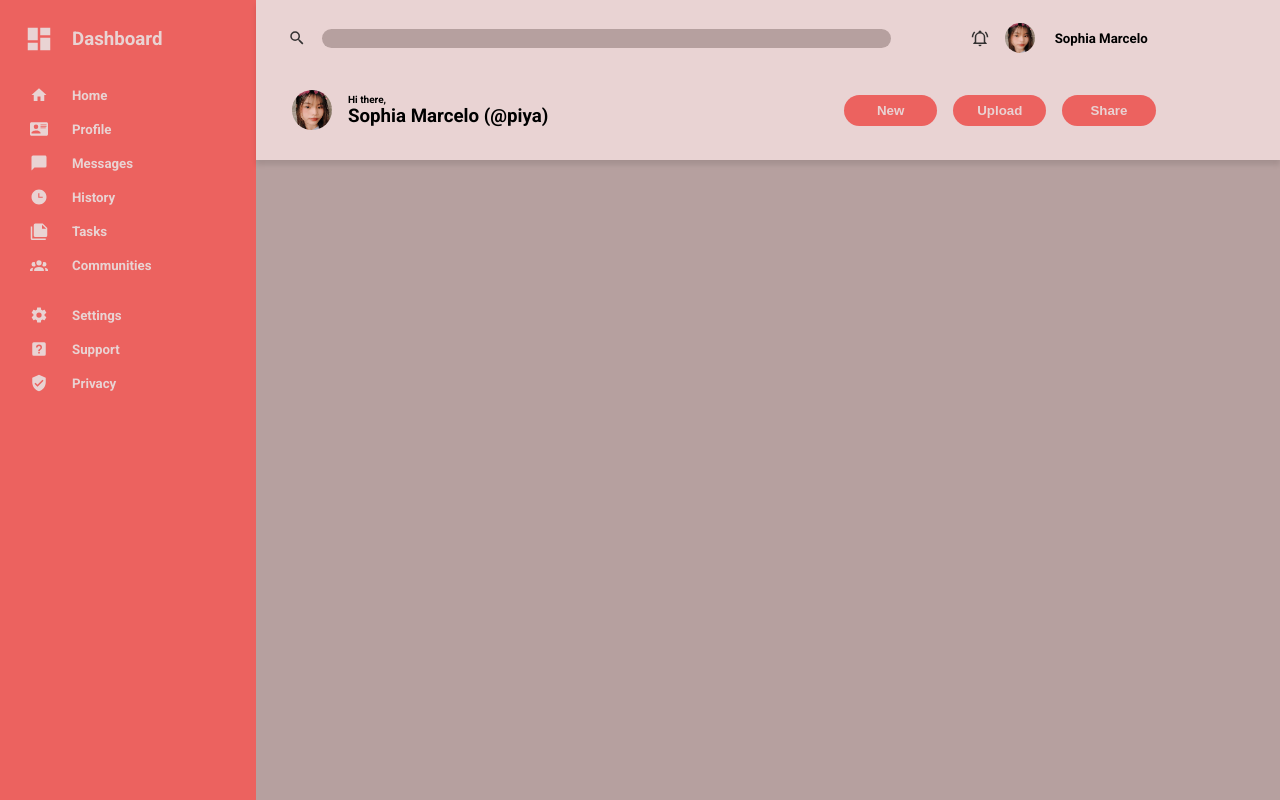
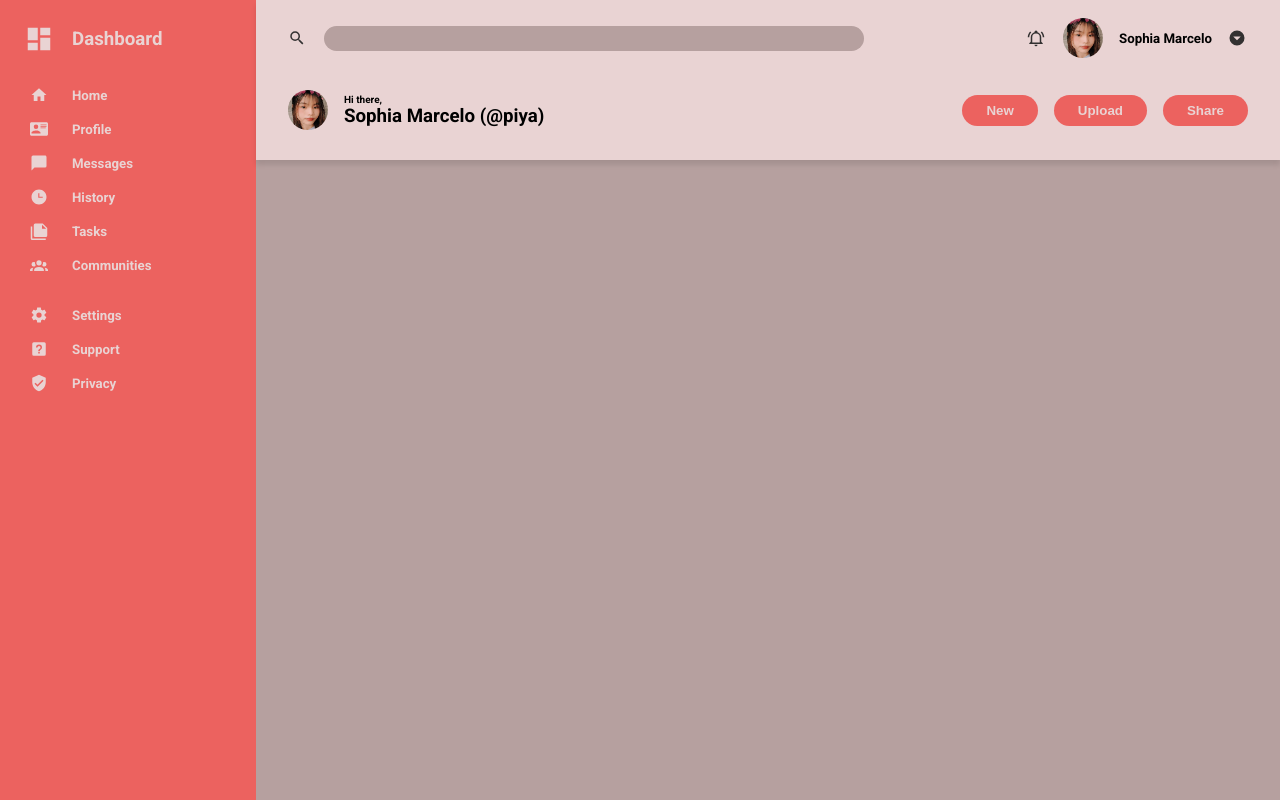
Before and after one commit to ClydeMondero/admin-dashboard, a plain HTML site: page index.html in a window 1280 px wide. Drawn offline with Linux system fonts and the light colour scheme.

Commit message:
Updated header styles

```diff
--- a/index.html
+++ b/index.html
@@ -141,6 +141,12 @@
             </svg>
             <img src="./images/sophia.jpg" alt="" class="profile-picture" />
             <h5>Sophia Marcelo</h5>
+            <svg xmlns="http://www.w3.org/2000/svg" viewBox="0 0 24 24">
+              <title>arrow-down-drop-circle</title>
+              <path
+                d="M12,2A10,10 0 0,1 22,12A10,10 0 0,1 12,22A10,10 0 0,1 2,12A10,10 0 0,1 12,2M7,10L12,15L17,10H7Z"
+              />
+            </svg>
           </div>
         </div>
         <div class="bottom">
--- a/style.css
+++ b/style.css
@@ -94,7 +94,7 @@ button {
 }
 
 .header {
-  padding: 1rem 1rem;
+  padding: 1rem 2rem;
   position: relative;
   background-color: var(--color-light);
   grid-column: 2;
@@ -112,24 +112,20 @@ button {
 .top {
   grid-row: 1;
   display: grid;
-  grid-template-columns: 2fr 1fr;
-  gap: 4rem;
+  grid-template-columns: 1.5fr 1fr;
 }
 
 .search-container {
   display: grid;
-  grid-template-columns: 50px auto;
+  grid-template-columns: 20px auto;
   align-items: center;
-}
-
-.search-icon {
-  justify-self: center;
+  gap: 1rem;
 }
 
 .search-field {
+  padding: 5px 10px;
   background-color: var(--color-meidum);
   border: none;
-  padding: 2px 1rem;
   border-radius: 25px;
 }
 
@@ -138,31 +134,27 @@ button {
 }
 
 .profile-container {
+  justify-self: end;
   display: grid;
-  grid-template-columns: 50px 50px 1fr;
+  grid-template-columns: 20px 40px 1fr 20px;
   align-items: center;
-}
-
-.notif-icon {
-  justify-self: center;
+  gap: 1rem;
 }
 
 .profile-picture {
-  width: 30px;
-  height: 30px;
+  width: 40px;
+  height: 40px;
   border-radius: 20px;
 }
 
 .bottom {
   display: grid;
   grid-template-columns: 1fr 1fr;
-  align-items: center;
-  gap: 9.5rem;
 }
 
 .account-info {
   display: grid;
-  grid-template-columns: 60px auto;
+  grid-template-columns: 40px 1fr;
   align-items: center;
   gap: 1rem;
 }
@@ -171,7 +163,6 @@ button {
   width: 40px;
   height: 40px;
   border-radius: 25px;
-  justify-self: end;
 }
 
 .account-info p {
@@ -180,10 +171,12 @@ button {
 }
 
 .buttons-container {
-  justify-self: start;
+  justify-content: end;
   display: grid;
+  grid-template-columns: auto auto auto;
+  align-items: center;
+  justify-items: center;
   gap: 1rem;
-  grid-template-columns: 1fr 1fr 1fr;
 }
 
 .content {
```
